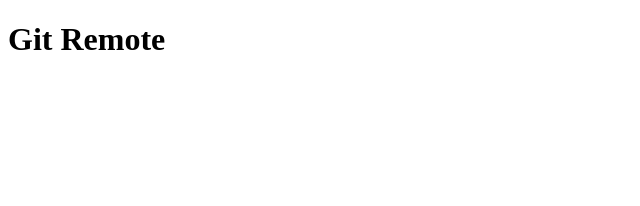
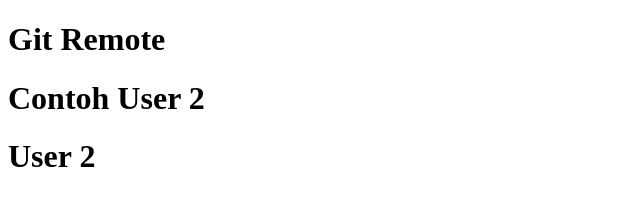
Before and after one commit to dikki-ap/git-remote, a plain HTML site: page index.html in a window 1280 px wide. Shown: the whole page, without its empty margins (0-640 px from the left). Drawn offline with Linux system fonts and the light colour scheme.

Commit message:
Add User 2 to index.html

```diff
--- a/index.html
+++ b/index.html
@@ -8,5 +8,7 @@
 	</head>
 	<body>
 		<h1>Git Remote</h1>
+		<h1>Contoh User 2</h1>
+		<h1>User 2</h1>
 	</body>
 </html>
```
